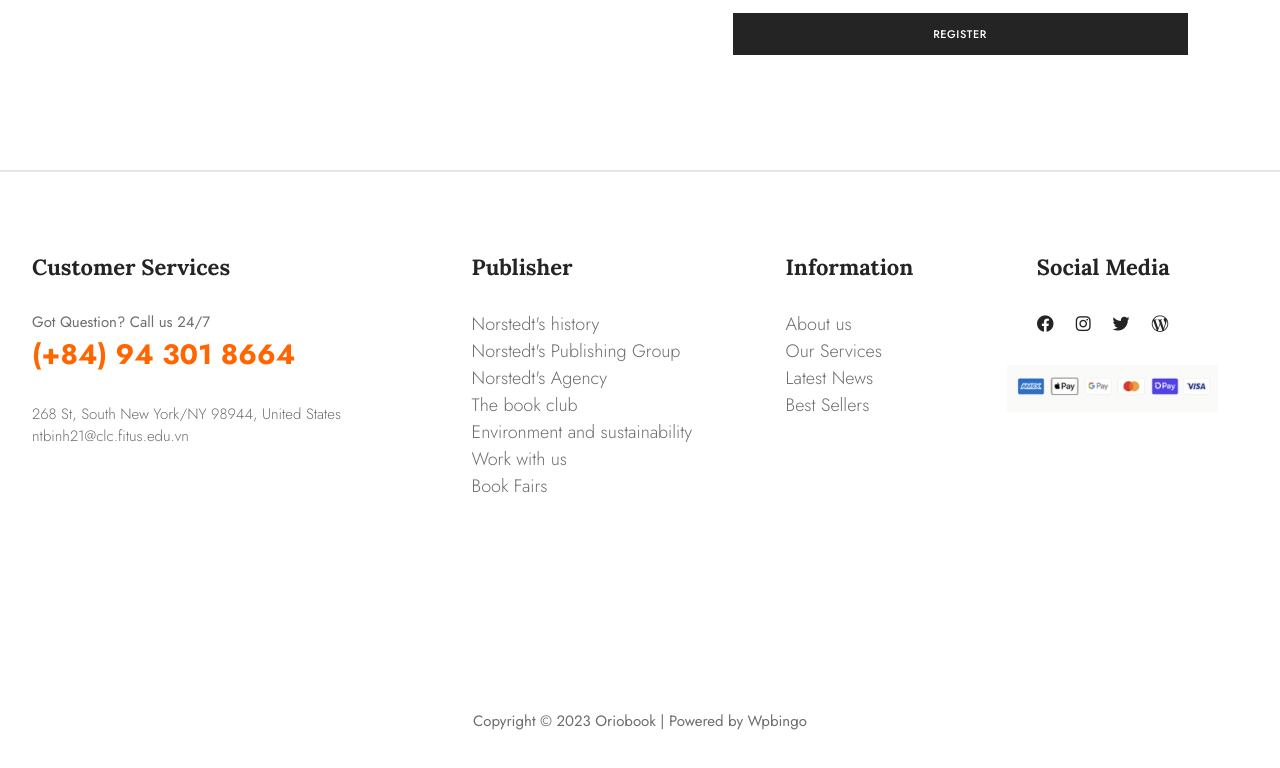
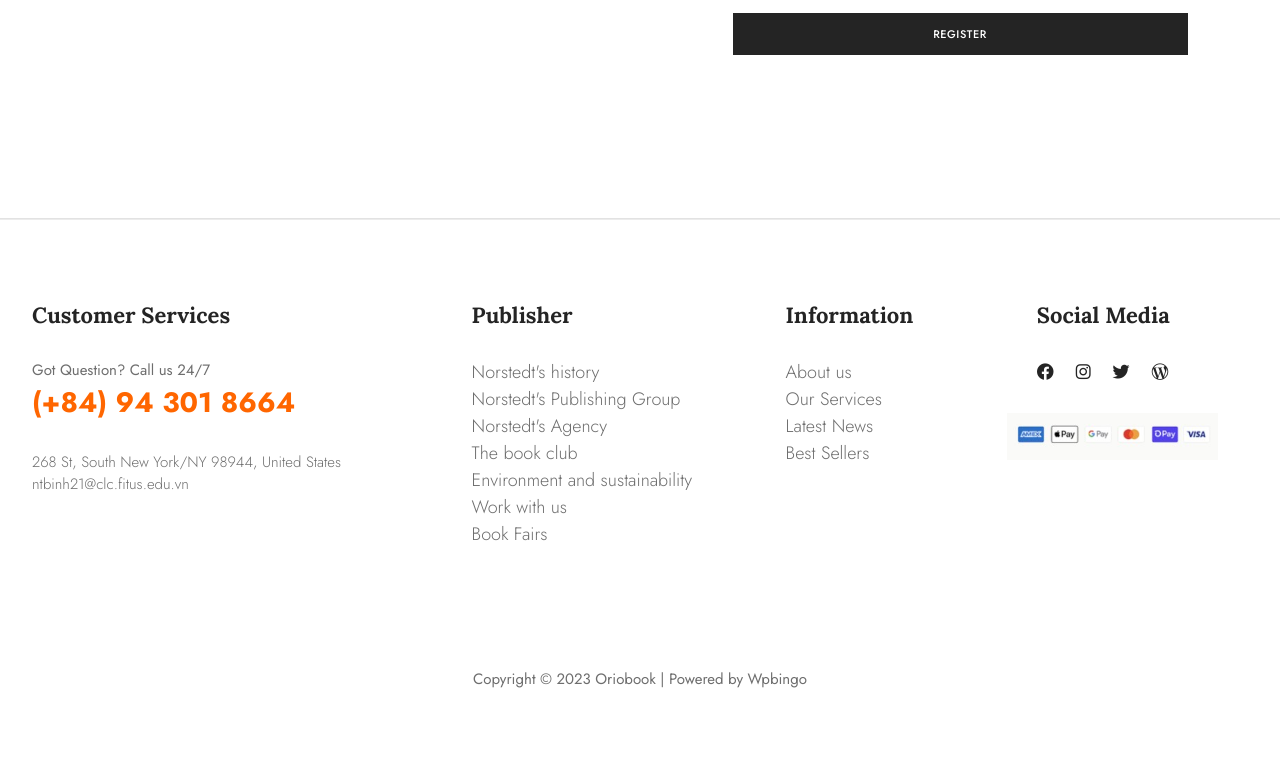
Before and after one commit to Fbin243/oriobook, a Vue app in the folder front-end/: page /login in a window 1280 px wide. Shown: the part 838-1606 px from the top of the page. After the commit the page ends 1579 px from the top, so only its background shows below. Built offline with nearby package versions, Linux system fonts and the light colour scheme; some icons are missing.

Commit message:
Fininsh check Nhan

```diff
--- a/front-end/src/components/Category.vue
+++ b/front-end/src/components/Category.vue
@@ -1,5 +1,8 @@
 <template>
-  <div class="grid-container" style="width: 1500px;margin-left: auto;margin-right: auto;">
+  <div
+    class="grid-container"
+    style="width: 1500px; margin-left: auto; margin-right: auto"
+  >
     <!-- First Column -->
     <div class="big-card">
       <div class="card-content">
@@ -8,7 +11,18 @@
             src="../assets/img/romance.jpg"
             style="width: 70%; padding-top: 100px"
           />
-          <h2 style="padding-top: 50px;text-align: left;color: #242424;font-family: Jost, sans-serif;font-size: 22px;font-weight: 400;">Romanace</h2></a
+          <h2
+            style="
+              padding-top: 50px;
+              text-align: left;
+              color: #242424;
+              font-family: Jost, sans-serif;
+              font-size: 22px;
+              font-weight: 400;
+            "
+          >
+            Romance
+          </h2></a
         >
       </div>
     </div>
@@ -26,7 +40,17 @@
               padding-left: 20px;
             "
           />
-          <h2 style="text-align: left; padding-left: 50px; padding-bottom: 30px; color: #242424;font-family: Jost, sans-serif;font-size: 22px;font-weight: 400;">
+          <h2
+            style="
+              text-align: left;
+              padding-left: 50px;
+              padding-bottom: 30px;
+              color: #242424;
+              font-family: Jost, sans-serif;
+              font-size: 22px;
+              font-weight: 400;
+            "
+          >
             Fiction
           </h2></a
         >
@@ -46,8 +70,14 @@
             style="
               text-align: left;
               padding-left: 50px;
-              padding-bottom: 0px;margin-top: -30px
-             ; color: #242424;font-family: Jost, sans-serif;font-size: 22px;font-weight: 400;">
+              padding-bottom: 0px;
+              margin-top: -30px;
+              color: #242424;
+              font-family: Jost, sans-serif;
+              font-size: 22px;
+              font-weight: 400;
+            "
+          >
             Family
           </h2></a
         >
@@ -70,7 +100,11 @@
               text-align: left;
               padding-left: 50px;
               padding-bottom: 00px;
-              margin-top: -5px; color: #242424;font-family: Jost, sans-serif;font-size: 22px;font-weight: 400;
+              margin-top: -5px;
+              color: #242424;
+              font-family: Jost, sans-serif;
+              font-size: 22px;
+              font-weight: 400;
             "
           >
             Comedy
@@ -85,7 +119,12 @@
           <div style="text-align: right">
             <img
               src="../assets/img/history.jpg"
-              style="width: 50%; padding-top: 20px; padding-right: 50px; padding-bottom: 10px;"
+              style="
+                width: 50%;
+                padding-top: 20px;
+                padding-right: 50px;
+                padding-bottom: 10px;
+              "
             />
           </div>
           <h2
@@ -93,7 +132,11 @@
               text-align: left;
               padding-left: 50px;
               padding-bottom: 50px;
-              margin-top: -30px; color: #242424;font-family: Jost, sans-serif;font-size: 22px;font-weight: 400;
+              margin-top: -30px;
+              color: #242424;
+              font-family: Jost, sans-serif;
+              font-size: 22px;
+              font-weight: 400;
             "
           >
             History
--- a/front-end/src/components/footer.vue
+++ b/front-end/src/components/footer.vue
@@ -1,79 +1,207 @@
 <template>
-    <div style="display: flex;margin-left: auto;margin-right: auto;color:#cfcfcf">_______________________________________________________________________________________________________________________________________________________________________________________________</div>
-    <br><br>
+  <div
+    class="mt-5"
+    style="display: flex; margin-left: auto; margin-right: auto; color: #cfcfcf"
+  >
+    _______________________________________________________________________________________________________________________________________________________________________________________________
+  </div>
+  <br /><br />
   <div class="container">
     <div class="box box1">
-            <strong style="font-size: 22px;font-family: Lora, serif;">Customer Services</strong>
-            <br><br>
-            <div style="font-size: 15px;color: rgb(110, 110, 110);font-family: Jost, sans-serif;">Got Question? Call us 24/7</div>
+      <strong style="font-size: 22px; font-family: Lora, serif"
+        >Customer Services</strong
+      >
+      <br /><br />
+      <div
+        style="
+          font-size: 15px;
+          color: rgb(110, 110, 110);
+          font-family: Jost, sans-serif;
+        "
+      >
+        Got Question? Call us 24/7
+      </div>
 
-            <a href="tel:(+84)943018664" style="text-decoration: none"><strong style="font-size: 28px;font-family: Jost, sans-serif;color: rgb(255, 102, 0);">(+84) 94 301 8664</strong></a>
-            <br><br>
+      <a href="tel:(+84)943018664" style="text-decoration: none"
+        ><strong
+          style="
+            font-size: 28px;
+            font-family: Jost, sans-serif;
+            color: rgb(255, 102, 0);
+          "
+          >(+84) 94 301 8664</strong
+        ></a
+      >
+      <br /><br />
 
-            <div style="font-weight: 100;color: rgb(110, 110, 110);font-family: Jost, sans-serif;font-size: 15px;">268 St, South New York/NY 98944, United States</div>
-            <a href="mailto:ntbinh21@clc.fitus.edu.vn   " style="text-decoration: none"><div style="font-weight: 100;color: rgb(110, 110, 110);font-family: Jost, sans-serif;font-size: 15px;">ntbinh21@clc.fitus.edu.vn</div>
+      <div
+        style="
+          font-weight: 100;
+          color: rgb(110, 110, 110);
+          font-family: Jost, sans-serif;
+          font-size: 15px;
+        "
+      >
+        268 St, South New York/NY 98944, United States
+      </div>
+      <a
+        href="mailto:ntbinh21@clc.fitus.edu.vn   "
+        style="text-decoration: none"
+        ><div
+          style="
+            font-weight: 100;
+            color: rgb(110, 110, 110);
+            font-family: Jost, sans-serif;
+            font-size: 15px;
+          "
+        >
+          ntbinh21@clc.fitus.edu.vn
+        </div>
       </a>
     </div>
     <div class="box box2">
-            <strong style="font-size: 22px;font-family: Lora, serif;">Publisher</strong>
-            <br><br>
-            <a href="mailto:ntbinh21@clc.fitus.edu.vn   " style="text-decoration: none"><div style="font-weight: 100;color: rgb(110, 110, 110);">Norstedt's history</div>
+      <strong style="font-size: 22px; font-family: Lora, serif"
+        >Publisher</strong
+      >
+      <br /><br />
+      <a
+        href="mailto:ntbinh21@clc.fitus.edu.vn   "
+        style="text-decoration: none"
+        ><div style="font-weight: 100; color: rgb(110, 110, 110)">
+          Norstedt's history
+        </div>
       </a>
 
-            <a href="mailto:ntbinh21@clc.fitus.edu.vn   " style="text-decoration: none"><div style="font-weight: 100;color: rgb(110, 110, 110);">Norstedt's Publishing Group</div>
+      <a
+        href="mailto:ntbinh21@clc.fitus.edu.vn   "
+        style="text-decoration: none"
+        ><div style="font-weight: 100; color: rgb(110, 110, 110)">
+          Norstedt's Publishing Group
+        </div>
       </a>
-            <a href="mailto:ntbinh21@clc.fitus.edu.vn   " style="text-decoration: none"><div style="font-weight: 100;color: rgb(110, 110, 110);">Norstedt's Agency</div>
+      <a
+        href="mailto:ntbinh21@clc.fitus.edu.vn   "
+        style="text-decoration: none"
+        ><div style="font-weight: 100; color: rgb(110, 110, 110)">
+          Norstedt's Agency
+        </div>
       </a>
-            <a href="mailto:ntbinh21@clc.fitus.edu.vn   " style="text-decoration: none"><div style="font-weight: 100;color: rgb(110, 110, 110);">The book club</div>
+      <a
+        href="mailto:ntbinh21@clc.fitus.edu.vn   "
+        style="text-decoration: none"
+        ><div style="font-weight: 100; color: rgb(110, 110, 110)">
+          The book club
+        </div>
       </a>
-            <a href="mailto:ntbinh21@clc.fitus.edu.vn   " style="text-decoration: none"><div style="font-weight: 100;color: rgb(110, 110, 110);">Environment and sustainability</div>
+      <a
+        href="mailto:ntbinh21@clc.fitus.edu.vn   "
+        style="text-decoration: none"
+        ><div style="font-weight: 100; color: rgb(110, 110, 110)">
+          Environment and sustainability
+        </div>
       </a>
-            <a href="mailto:ntbinh21@clc.fitus.edu.vn   " style="text-decoration: none"><div style="font-weight: 100;color: rgb(110, 110, 110);">Work with us</div>
+      <a
+        href="mailto:ntbinh21@clc.fitus.edu.vn   "
+        style="text-decoration: none"
+        ><div style="font-weight: 100; color: rgb(110, 110, 110)">
+          Work with us
+        </div>
       </a>
-            <a href="mailto:ntbinh21@clc.fitus.edu.vn   " style="text-decoration: none"><div style="font-weight: 100;color: rgb(110, 110, 110);">Book Fairs</div>
+      <a
+        href="mailto:ntbinh21@clc.fitus.edu.vn   "
+        style="text-decoration: none"
+        ><div style="font-weight: 100; color: rgb(110, 110, 110)">
+          Book Fairs
+        </div>
       </a>
     </div>
     <div class="box box3">
-            <strong style="font-size: 22px;font-family: Lora, serif;">Information</strong>
-            <br><br>
-            <a href="mailto:ntbinh21@clc.fitus.edu.vn   " style="text-decoration: none"><div style="font-weight: 100;color: rgb(110, 110, 110);">About us</div>
+      <strong style="font-size: 22px; font-family: Lora, serif"
+        >Information</strong
+      >
+      <br /><br />
+      <a
+        href="mailto:ntbinh21@clc.fitus.edu.vn   "
+        style="text-decoration: none"
+        ><div style="font-weight: 100; color: rgb(110, 110, 110)">About us</div>
       </a>
-            <a href="mailto:ntbinh21@clc.fitus.edu.vn   " style="text-decoration: none"><div style="font-weight: 100;color: rgb(110, 110, 110);">Our Services</div>
+      <a
+        href="mailto:ntbinh21@clc.fitus.edu.vn   "
+        style="text-decoration: none"
+        ><div style="font-weight: 100; color: rgb(110, 110, 110)">
+          Our Services
+        </div>
       </a>
-            <a href="mailto:ntbinh21@clc.fitus.edu.vn   " style="text-decoration: none"><div style="font-weight: 100;color: rgb(110, 110, 110);">Latest News</div>
+      <a
+        href="mailto:ntbinh21@clc.fitus.edu.vn   "
+        style="text-decoration: none"
+        ><div style="font-weight: 100; color: rgb(110, 110, 110)">
+          Latest News
+        </div>
       </a>
-            <a href="mailto:ntbinh21@clc.fitus.edu.vn   " style="text-decoration: none"><div style="font-weight: 100;color: rgb(110, 110, 110);">Best Sellers</div>
-            </a></div>
-        <div class="box box4"><strong style="font-size: 22px;font-family: Lora, serif;">Social Media</strong>
-            <br><br>
-            <a href="https://www.facebook.com/" target="_blank" rel="noopener noreferrer">
-                <i class="fab fa-facebook icon"></i>
-            </a>ㅤ
-            <a href="https://studenthcmusedu-my.sharepoint.com/personal/tghong_mso_hcmus_edu_vn/_layouts/15/stream.aspx?id=%2Fpersonal%2Ftghong_mso_hcmus_edu_vn%2FDocuments%2FRecordings%2FSEMINAR%20THỰC%20HÀNH%20LẦN%201%20-%20HTTTDN%20-%2021HTTT1-20231102_080506-Meeting%20Recording%2Emp4&nav=eyJyZWZlcnJhbEluZm8iOnsicmVmZXJyYWxBcHAiOiJTdHJlYW1XZWJBcHAiLCJyZWZlcnJhbFZpZXciOiJTaGFyZURpYWxvZyIsInJlZmVycmFsQXBwUGxhdGZvcm0iOiJXZWIiLCJyZWZlcnJhbE1vZGUiOiJ2aWV3In19&ga=1&referrer=StreamWebApp%2EWeb&referrerScenario=AddressBarCopied%2Eview" target="_blank" rel="noopener noreferrer">
-                <i class="fa-brands fa-instagram icon"></i>
-            </a>ㅤ
-            <a href="https://chat.openai.com/c/056fad36-ce96-4712-b96e-4ff2dd08fe4a" target="_blank" rel="noopener noreferrer">
-                <i class="fa-brands fa-twitter icon"></i>
-            </a>ㅤ
-            <a href="https://www.facebook.com/" target="_blank" rel="noopener noreferrer">
+      <a
+        href="mailto:ntbinh21@clc.fitus.edu.vn   "
+        style="text-decoration: none"
+        ><div style="font-weight: 100; color: rgb(110, 110, 110)">
+          Best Sellers
+        </div>
+      </a>
+    </div>
+    <div class="box box4">
+      <strong style="font-size: 22px; font-family: Lora, serif"
+        >Social Media</strong
+      >
+      <br /><br />
+      <a
+        href="https://www.facebook.com/"
+        target="_blank"
+        rel="noopener noreferrer"
+      >
+        <i class="fab fa-facebook icon"></i> </a
+      >ㅤ
+      <a
+        href="https://studenthcmusedu-my.sharepoint.com/personal/tghong_mso_hcmus_edu_vn/_layouts/15/stream.aspx?id=%2Fpersonal%2Ftghong_mso_hcmus_edu_vn%2FDocuments%2FRecordings%2FSEMINAR%20THỰC%20HÀNH%20LẦN%201%20-%20HTTTDN%20-%2021HTTT1-20231102_080506-Meeting%20Recording%2Emp4&nav=eyJyZWZlcnJhbEluZm8iOnsicmVmZXJyYWxBcHAiOiJTdHJlYW1XZWJBcHAiLCJyZWZlcnJhbFZpZXciOiJTaGFyZURpYWxvZyIsInJlZmVycmFsQXBwUGxhdGZvcm0iOiJXZWIiLCJyZWZlcnJhbE1vZGUiOiJ2aWV3In19&ga=1&referrer=StreamWebApp%2EWeb&referrerScenario=AddressBarCopied%2Eview"
+        target="_blank"
+        rel="noopener noreferrer"
+      >
+        <i class="fa-brands fa-instagram icon"></i> </a
+      >ㅤ
+      <a
+        href="https://chat.openai.com/c/056fad36-ce96-4712-b96e-4ff2dd08fe4a"
+        target="_blank"
+        rel="noopener noreferrer"
+      >
+        <i class="fa-brands fa-twitter icon"></i> </a
+      >ㅤ
+      <a
+        href="https://www.facebook.com/"
+        target="_blank"
+        rel="noopener noreferrer"
+      >
         <i class="fa-brands fa-wordpress-simple icon"></i>
       </a>
-            <br><br>
-            <img src="../assets/img/money.jpg" style="margin-left: -30px;">
+      <br /><br />
+      <img src="../assets/img/money.jpg" style="margin-left: -30px" />
     </div>
-
   </div>
-    <div style="text-align: center;font-size: 15px;color: rgb(110, 110, 110);font-family: Jost, sans-serif;margin-top: 190px;padding-bottom: 50px;">
+  <div
+    style="
+      text-align: center;
+      font-size: 15px;
+      color: rgb(110, 110, 110);
+      font-family: Jost, sans-serif;
+      margin-top: 100px;
+      padding-bottom: 50px;
+    "
+  >
     Copyright © 2023 Oriobook | Powered by Wpbingo
   </div>
-
 </template>
 
 <script>
 export default {
   name: "footer",
 };
-
 </script>
 
 <style lang="scss" scoped>
--- a/front-end/src/styles/Testimonial.scss
+++ b/front-end/src/styles/Testimonial.scss
@@ -16,6 +16,10 @@ body {
   background-color: #fff;
   border-radius: 8px;
   box-shadow: 0 4px 8px rgba(0, 0, 0, 0.1);
+}
+
+.testimonial {
+  min-height: 200px;
 }
 
 .stars {
--- a/front-end/src/styles/app.scss
+++ b/front-end/src/styles/app.scss
@@ -2,6 +2,10 @@
   padding: 0;
   margin: 0;
   box-sizing: border-box;
+}
+
+body {
+  overflow-x: hidden;
 }
 
 ul {
--- a/front-end/src/styles/emailSupscription.scss
+++ b/front-end/src/styles/emailSupscription.scss
@@ -1,4 +1,3 @@
-
 .container {
   text-align: center;
   margin-top: 100px;
@@ -6,8 +5,6 @@
   margin-left: auto;
   margin-right: auto;
 }
-
-
 
 img {
   display: block;
@@ -24,7 +21,7 @@ img {
   justify-content: center;
 }
 
-.inner-left{
+.inner-left {
   padding: 20px;
   border-radius: 10px;
   display: inline-block;
@@ -41,21 +38,21 @@ img {
 }
 .form-control {
   width: 380px; /* Adjust the width as needed */
-    height:65px;
+  height: 60px;
   outline: none; /* Remove outline on focus */
   border: 1px solid #ced4da; /* Optional: Set a border color */
+  border-radius: unset;
 }
 
 .form-control:focus {
   outline: none; /* Remove outline on focus */
   border: 1px solid #ced4da; /* Optional: Set a border color on focus */
 }
-.button{
+.button {
   background-color: orangered;
   width: 180px; /* Adjust the width as needed */
-    height:60px;
+  height: 60px;
 }
-
 
 .inner-right {
   margin-left: -84px; /* Adjust to compensate for any spacing between inline-block elements */
@@ -80,7 +77,7 @@ img {
 }
 
 .button {
-    background-color: #EB5E37;
+  background-color: #eb5e37;
   color: white;
   border: none;
   padding: 10px 15px;
--- a/front-end/src/styles/footer.scss
+++ b/front-end/src/styles/footer.scss
@@ -7,7 +7,6 @@
 .box {
   box-sizing: border-box;
   padding: 20px;
-
 }
 
 .box1 {
```
Also changed, not shown: front-end/src/components/Categogy.vue (+79 -16 lines). Lines whose indentation alone changed are shown as unchanged.
